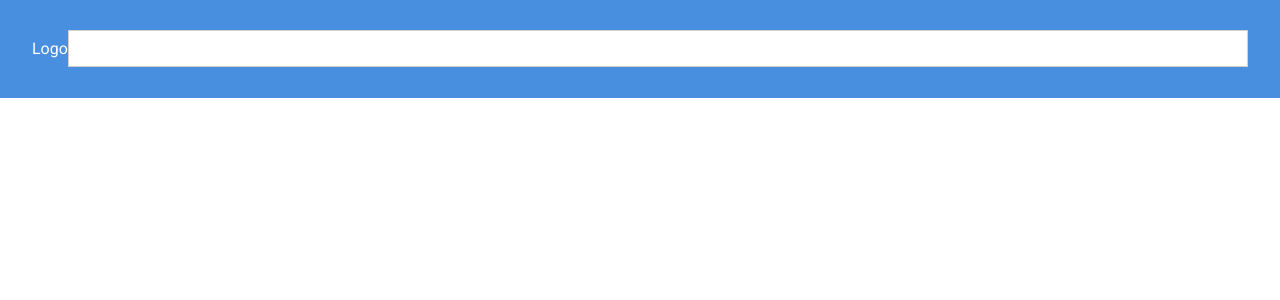
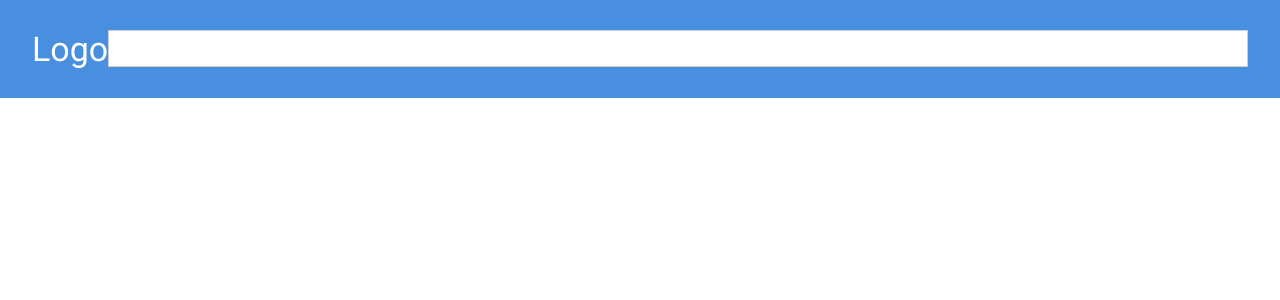
Before and after one commit to BarriF13/React-Fundementals, a React (Create React App) app: page / in a window 1280 px wide. Shown: the top 300 px of the page. Built offline with nearby package versions, Linux system fonts and the light colour scheme.

Commit message:
Change .bind(this) with using the fat arrow function

```diff
--- a/src/App.css
+++ b/src/App.css
@@ -412,3 +412,7 @@ table th {
     justify-content: center;
   }
 }
+.logo {
+  margin: auto;
+  font-size: 34px;
+}
--- a/src/components/Header.js
+++ b/src/components/Header.js
@@ -26,23 +26,33 @@
 //4-- now we need to destructuring so we ass Component on the import line
 
 //5- now we are adding an event
+//6- bind(this) is referring to the parent of the function -- if we remove it we then have to use fat arrow function for the child function
 import React,{Component} from 'react';
 
 
 
 class Header extends Component {
 
+  state = {
+    keywords: ''
+  }
+  inputChangeHandler = (event) => {
+    event.preventDefault();
+    //console.log(event.target.value)
+    // each time we ust this function we set the state and react reload nad
+    this.setState({
+      keywords: event.target.value
+    })
+  }
     render() {
+      console.log(this.state.keywords)
 
       return (
 
         <header className="navbar bg-primary">
 
-          <div
-          className="logo"
-          onClick={ ()=> {console.log('I have been clicked')}}
-          >Logo</div>
-          <input type="text" />
+          <div className="logo">Logo</div>
+          <input type="text" onClick={this.inputChangeHandler}/>
         </header>
       )
       }
```
